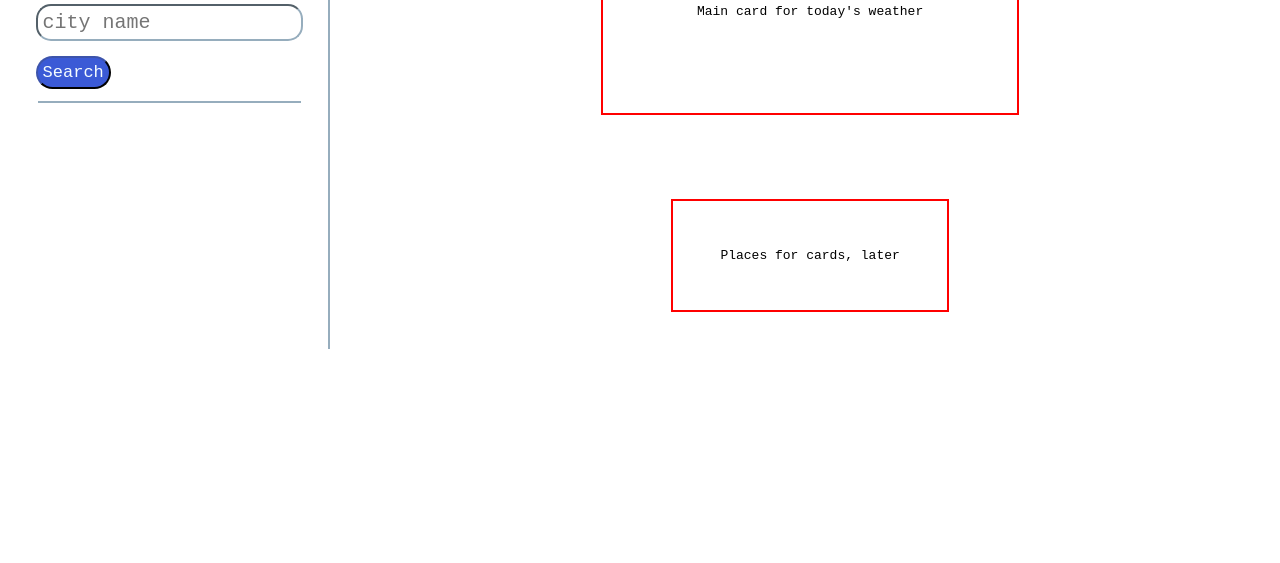
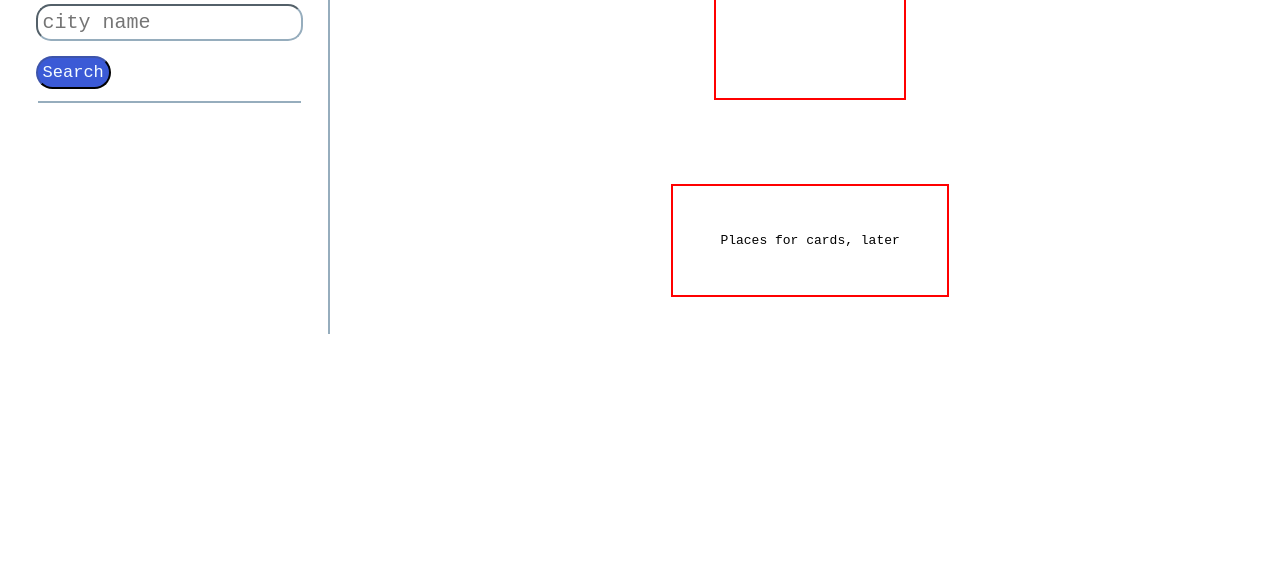
Before and after one commit to gonz951/weather-dashboard-dir, a plain HTML site: page index.html in a window 1280 px wide. Shown: the part 237-800 px from the top of the page. Drawn offline with Linux system fonts and the light colour scheme.

Commit message:
commented out placeholders in html ids 'day-card' and 'week-card'

```diff
--- a/index.html
+++ b/index.html
@@ -26,7 +26,7 @@
          </aside>
          <div id="dashboard">
             <div id="day-card">
-             <section>Main card for today's weather</section>
+             <!-- <section>Main card for today's weather</section> -->
             </div>
             <div id="week-card">
              <article>Places for cards, later</article>
```
